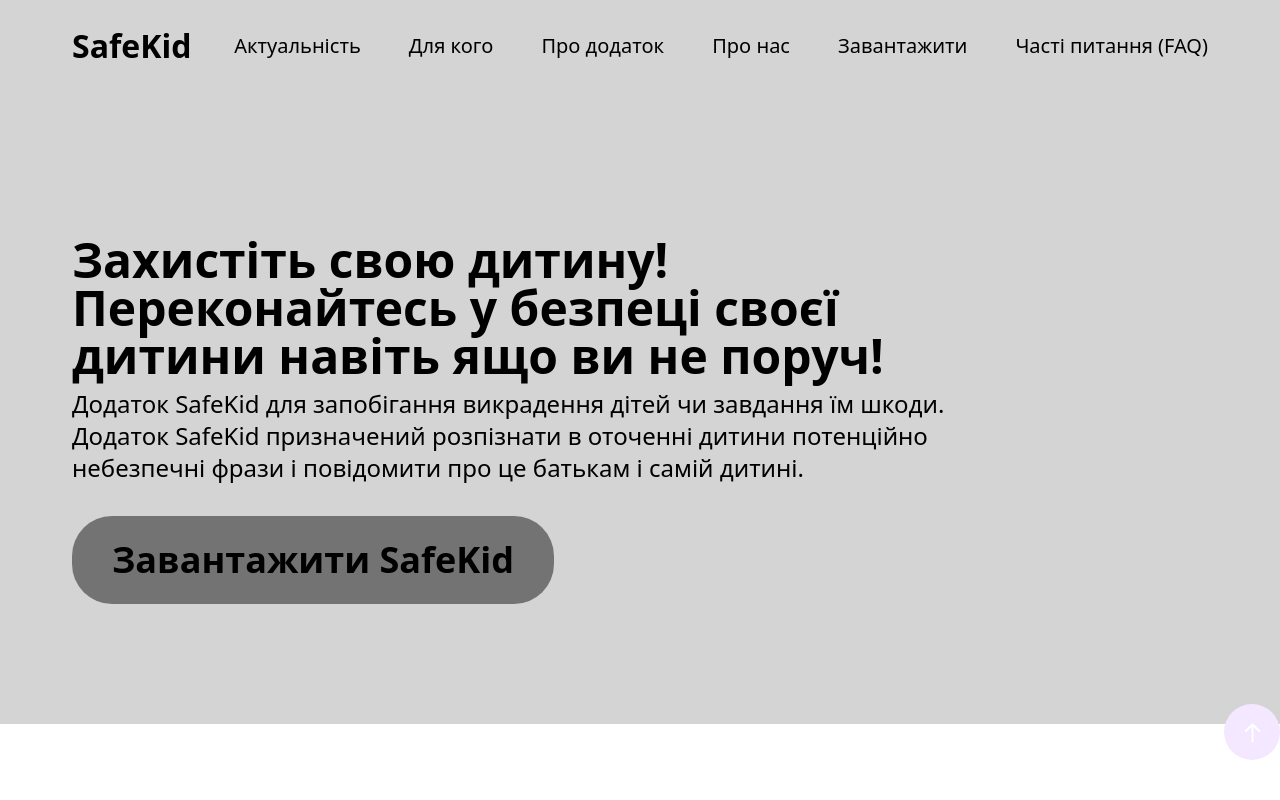
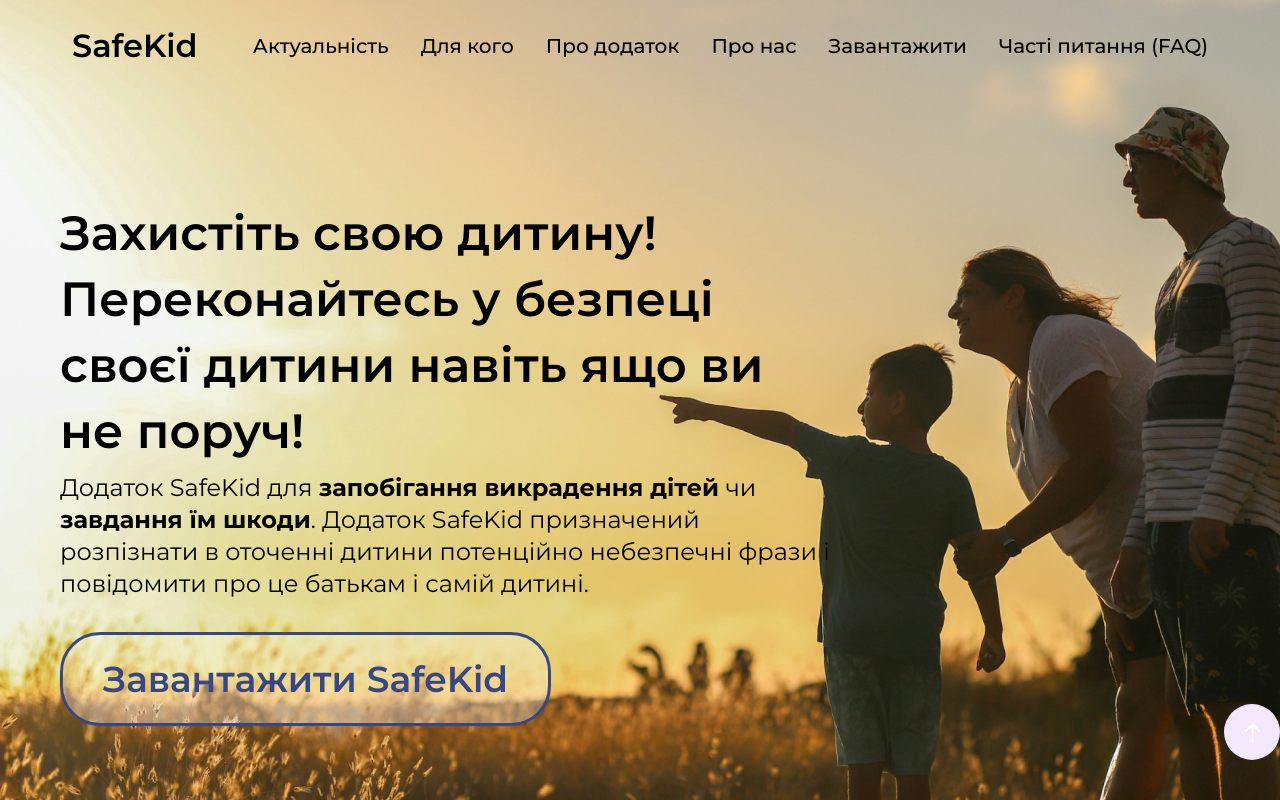
Before and after one commit to OlesiaTr/safekid-landing-page, a Next.js app: page / in a window 1280 px wide. Shown: the top 800 px of the page. Built offline with nearby package versions, Linux system fonts and the light colour scheme; grey boxes are pictures that could not be loaded.

Commit message:
* update hero & header

```diff
--- a/src/app/layout.tsx
+++ b/src/app/layout.tsx
@@ -1,6 +1,12 @@
 import { ReactNode } from 'react';
+import { Montserrat } from 'next/font/google';
 
 import '@/styles/globals.css';
+
+const montserrat = Montserrat({
+  subsets: ['latin'],
+  display: 'swap',
+});
 
 export default function RootLayout({
   children,
@@ -9,7 +15,7 @@
 }>) {
   return (
     <html lang="ua" className="scroll-smooth">
-      <body>{children}</body>
+      <body className={`${montserrat.className} antialiased`}>{children}</body>
     </html>
   );
 }
--- a/src/components/base/mobile-menu/mobile-menu.tsx
+++ b/src/components/base/mobile-menu/mobile-menu.tsx
@@ -12,7 +12,7 @@
 export const MobileMenu: FC<Props> = ({ closeModal }) => {
   return (
     <div className="fixed w-full transition lg:hidden">
-      <div className="rounded-b-[40px] bg-neutral-500 px-4 py-6 md:px-20">
+      <div className="rounded-b-[40px] bg-blue px-4 py-6 md:px-20">
         <ul className="flex flex-col gap-4">
           {data.navLinks.map((item, id) => (
             <li
@@ -25,7 +25,7 @@
             >
               <a
                 href={item.path}
-                className="text-xl font-medium leading-normal"
+                className="text-xl font-medium leading-normal text-white"
               >
                 {item.label}
               </a>
--- a/src/components/ui/button/button.tsx
+++ b/src/components/ui/button/button.tsx
@@ -8,7 +8,7 @@
 export const Button: FC<Props> = ({ label, styles = '' }) => {
   return (
     <button
-      className={`rounded-[40px]  bg-neutral-500 px-10 py-3 font-semibold leading-normal md:py-5 md:text-2xl xl:py-6 xl:text-4xl  ${styles}`}
+      className={`rounded-[40px]  bg-blue px-10 py-3 font-semibold leading-normal md:py-5 md:text-2xl xl:py-6 xl:text-4xl  ${styles}`}
     >
       {label}
     </button>
--- a/src/components/ui/logo/logo.tsx
+++ b/src/components/ui/logo/logo.tsx
@@ -1,11 +1,14 @@
 import data from '@/data/header.json';
+import { smoothScroll } from '@/utils';
+import { MouseEvent } from 'react';
 
 export const Logo = () => {
   return (
     <a
       href={data.logo.path}
       aria-label={data.logo.ariaLabel}
-      className="text-[32px] font-semibold leading-normal"
+      className="text-[32px] font-semibold leading-normal text-white lg:text-black"
+      onClick={(e: MouseEvent) => smoothScroll(e, data.logo.path)}
     >
       {data.logo.name}
     </a>
--- a/src/components/ui/menu-btn/menu-btn.tsx
+++ b/src/components/ui/menu-btn/menu-btn.tsx
@@ -13,7 +13,7 @@
       type="button"
       onClick={onClick}
       aria-label={ariaLabel}
-      className="transition lg:hidden"
+      className="text-white transition lg:hidden"
     >
       {isOpen ? (
         <XMarkIcon className="size-8" />
--- a/src/components/ui/navigation/navigation.tsx
+++ b/src/components/ui/navigation/navigation.tsx
@@ -12,7 +12,7 @@
 export const Navigation: FC<Props> = ({ location, links }) => {
   return (
     <nav className={location === 'header' ? 'hidden lg:block' : ''}>
-      <ul className="flex gap-4 xl:gap-12">
+      <ul className="flex lg:gap-2 xl:gap-8 xxl:gap-12">
         {links.map((item, id) => (
           <li key={id}>
             <a
--- a/src/data/header.json
+++ b/src/data/header.json
@@ -1,6 +1,6 @@
 {
   "logo": {
-    "path": "/",
+    "path": "#download-app",
     "name": "SafeKid",
     "ariaLabel": "Посилання із логотипом компанії"
   },
--- a/src/sections/header/header.tsx
+++ b/src/sections/header/header.tsx
@@ -11,8 +11,8 @@
   const toggleModal = () => setIsOpen(!isOpen);
 
   return (
-    <header className="m-auto max-w-screen-xl bg-neutral-500 lg:bg-neutral-300">
-      <div className="flex items-center justify-between px-4 md:px-[72px]">
+    <header className=" relative bg-blue lg:absolute lg:inset-x-0 lg:top-0 lg:w-full lg:bg-transparent">
+      <div className="flex items-center justify-between px-4 lg:px-[56px] xl:px-[72px] xxl:justify-center xxl:gap-24 ">
         <Logo />
 
         <Navigation location="header" links={data.navLinks} />
--- a/src/sections/hero/hero.tsx
+++ b/src/sections/hero/hero.tsx
@@ -2,25 +2,52 @@
 import data from '@/data/hero.json';
 
 export const Hero = () => {
+  // The index of the start and end of the first substring
+  const firstSubstring = 'запобігання викрадення дітей';
+  const startIndexFirst = data.label.indexOf(firstSubstring);
+  const endIndexFirst = startIndexFirst + firstSubstring.length;
+
+  // The index of the start and end of the second substring
+  const secondSubstring = 'завдання їм шкоди';
+  const startIndexSecond = data.label.indexOf(secondSubstring);
+  const endIndexSecond = startIndexSecond + secondSubstring.length;
+
+  // Split the text into four substrings
+  const beforeFirst = data.label.substring(0, startIndexFirst);
+  const boldFirst = data.label.substring(startIndexFirst, endIndexFirst);
+  const between = data.label.substring(endIndexFirst, startIndexSecond);
+  const boldSecond = data.label.substring(startIndexSecond, endIndexSecond);
+  const afterSecond = data.label.substring(endIndexSecond);
+
   return (
-    <section className="section mb-10 bg-neutral-300 pb-[236px] pt-36 md:mb-20">
-      <div className="max-w-[930px] ">
-        <h1 className="mb-2 text-2xl font-semibold leading-normal md:text-4xl xl:text-5xl">
+    <section className="section hero mb-10 bg-neutral-300 pb-[236px] pt-36 md:mb-20 md:px-[60px] xl:pb-[205px] xl:pt-[200px]">
+      <div className="max-w-[770px] ">
+        <h1 className="mb-2 text-2xl font-semibold leading-normal md:text-4xl xl:text-5xl xl:leading-snug">
           {data.title}
         </h1>
 
         <p className="mb-8 leading-normal md:text-xl xl:text-2xl">
-          {data.label}
+          {beforeFirst}
+          <b>{boldFirst}</b>
+          {between}
+          <b>{boldSecond}</b>
+          {afterSecond}
         </p>
       </div>
 
       <div className="hidden md:block">
-        <Button label={data.desktopBtn.label} />
+        <Button
+          label={data.desktopBtn.label}
+          styles="bg-white bg-opacity-30 border-[3px] border-blue text-blue text-[32px]"
+        />
       </div>
 
       <div className=" m-auto flex min-w-72 max-w-[350px] flex-col gap-4 md:hidden">
-        <Button label={data.mobileBtn.labelAndroid} styles="w-full" />
-        <Button label={data.mobileBtn.labelIOS} styles="w-full" />
+        <Button
+          label={data.mobileBtn.labelAndroid}
+          styles="w-full text-white "
+        />
+        <Button label={data.mobileBtn.labelIOS} styles="w-full text-white" />
       </div>
     </section>
   );
--- a/src/styles/globals.css
+++ b/src/styles/globals.css
@@ -3,9 +3,57 @@
 @tailwind utilities;
 
 .section {
-  @apply mx-auto flex max-w-screen-xl flex-col px-4 pb-10  md:px-[72px] md:pb-20 xl:pb-[120px];
+  @apply mx-auto flex max-w-screen-xxl flex-col px-4 pb-10  md:px-[72px] md:pb-20 xl:pb-[120px];
 }
 
 .active {
   @apply block;
 }
+
+/* HERO */
+.hero {
+  background-image: linear-gradient(
+      to right,
+      rgba(251, 251, 251, 0.3),
+      rgba(251, 251, 251, 0.3)
+    ),
+    url('../../public/images/hero.jpg');
+  background-repeat: no-repeat;
+  background-position: center top 0;
+  background-size:
+    780px 100%,
+    cover;
+}
+
+@media (min-width: 768px) {
+  .hero {
+    background-size:
+      1046px 596px,
+      cover;
+    background-position: top 0 right 0px;
+    background-image: linear-gradient(
+        to right,
+        rgba(251, 251, 251, 0.2),
+        rgba(251, 251, 251, 0.2)
+      ),
+      url('../../public/images/hero.jpg');
+  }
+}
+
+@media (min-width: 1046px) {
+  .hero {
+    background-size:
+      100% 840px,
+      cover;
+  }
+}
+
+@media (min-width: 1280px) {
+  .hero {
+    background-size:
+      1440px 100%,
+      cover;
+    background-position: center top 0;
+    background-image: url('../../public/images/hero.jpg');
+  }
+}
--- a/tailwind.config.ts
+++ b/tailwind.config.ts
@@ -14,6 +14,7 @@
       md: '768px',
       lg: '1024px',
       xl: '1280px',
+      xxl: '1440px',
     },
     extend: {
       transitionDuration: {
@@ -22,6 +23,9 @@
       transitionTimingFunction: {
         DEFAULT: 'cubic-bezier(0.4, 0, 0.2, 1)',
       },
+      colors: {
+        blue: '#374785',
+      },
     },
   },
   plugins: [],
```
Also changed, not shown: public/images/hero.jpg (added).
